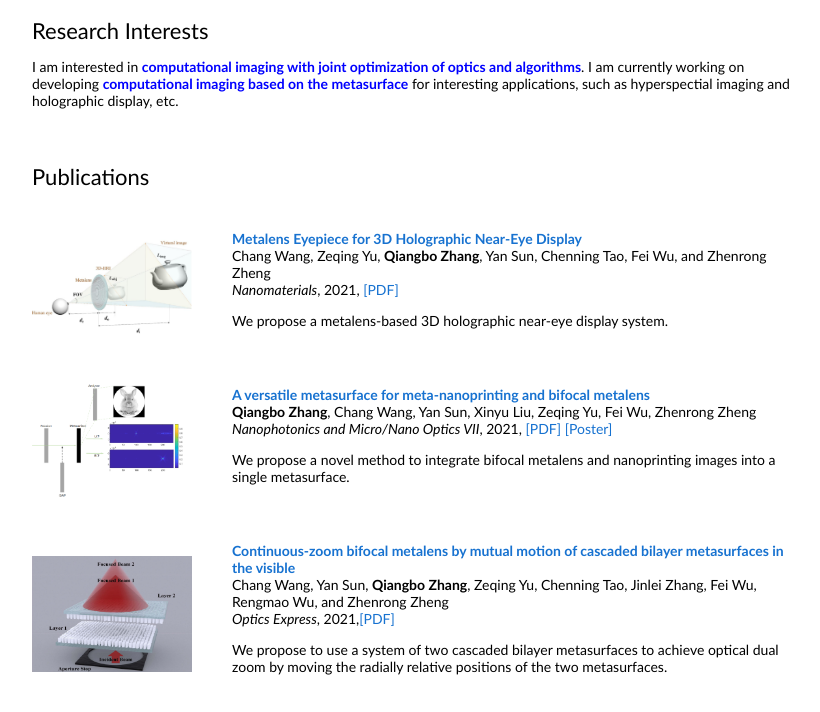
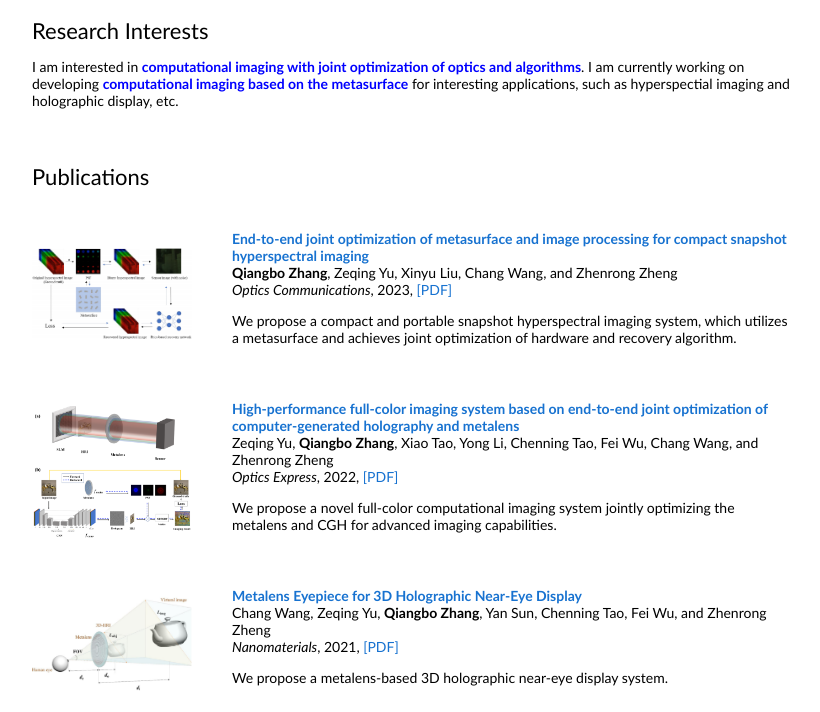
Before and after one commit to Qiangbo100/qiangbo-zhang.github.io, a plain HTML site: page index.html in a window 1280 px wide. Shown: the part 197-909 px from the top of the page, without its empty margins (228-1048 px from the left). Drawn offline with Linux system fonts and the light colour scheme.

Commit message:
更新2022-OE和2023-OC

```diff
--- a/index.html
+++ b/index.html
@@ -88,6 +88,56 @@
                 </tbody>
             </table>
 
+            <table style="width:100%;border:0px;border-spacing:0px;border-collapse:separate;margin-right:auto;margin-left:auto;">
+                <tbody>
+
+                <td style="padding:20px;width:25%;vertical-align:middle">
+                    <img src="images/2023-OC-meta-hyperspectral.png" width="160" class="hoverZoomLink">
+                </td>
+                <td style="padding:20px;width:75%;vertical-align:middle">
+                    <a href="https://www.sciencedirect.com/science/article/pii/S003040182200801X?via%3Dihub">
+                        <papertitle>End-to-end joint optimization of metasurface and image processing for compact snapshot hyperspectral imaging</papertitle>
+                    </a>
+                    <br>
+                    <strong>Qiangbo Zhang</strong>,
+                    Zeqing Yu, Xinyu Liu, Chang Wang, and Zhenrong Zheng
+
+                    <br>
+                    <em>Optics Communications</em>, 2023,
+                    <a href="data/2023_End-to-end joint optimization of metasurface and image processing for compact snapshot hyperspectral imaging.pdf">[PDF]</a>
+                    <p></p>
+                    <p>
+                        We propose a compact and portable snapshot hyperspectral imaging system, which utilizes a metasurface and achieves joint optimization of hardware and recovery algorithm.
+                    </p>
+                </td>
+                </tbody>
+            </table>
+
+            <table style="width:100%;border:0px;border-spacing:0px;border-collapse:separate;margin-right:auto;margin-left:auto;">
+                <tbody>
+
+                <td style="padding:20px;width:25%;vertical-align:middle">
+                    <img src="images/2022-OE-meta-hologram.png" width="160" class="hoverZoomLink">
+                </td>
+                <td style="padding:20px;width:75%;vertical-align:middle">
+                    <a href="https://opg.optica.org/oe/fulltext.cfm?uri=oe-30-22-40871&id=511117">
+                        <papertitle>High-performance full-color imaging system based on end-to-end joint optimization of computer-generated holography and metalens</papertitle>
+                    </a>
+                    <br>
+                    Zeqing Yu,
+                    <strong>Qiangbo Zhang</strong>,
+                    Xiao Tao, Yong Li, Chenning Tao, Fei Wu, Chang Wang, and Zhenrong Zheng
+
+                    <br>
+                    <em>Optics Express</em>, 2022,
+                    <a href="data/2021_Metalens Eyepiece for 3D Holographic Near-Eye Display.pdf">[PDF]</a>
+                    <p></p>
+                    <p>
+                        We propose a novel full-color computational imaging system jointly optimizing the metalens and CGH for advanced imaging capabilities.
+                    </p>
+                </td>
+                </tbody>
+            </table>
 
             <table style="width:100%;border:0px;border-spacing:0px;border-collapse:separate;margin-right:auto;margin-left:auto;">
                 <tbody>
@@ -106,7 +156,7 @@
 
                     <br>
                     <em>Nanomaterials</em>, 2021,
-                    <a href="data/2021_Metalens Eyepiece for 3D Holographic Near-Eye Display.pdf">[PDF]</a>
+                    <a href="data/2022_High-performance full-color imaging system based on end-to-end joint optimization of computer-generated holography and metalens.pdf">[PDF]</a>
                     <p></p>
                     <p>
                         We propose a metalens-based 3D holographic near-eye display system.
```
Also changed, not shown: images/2022-OE-meta-hologram.png (added), images/2023-OC-meta-hyperspectral.png (added), 2 other files.
